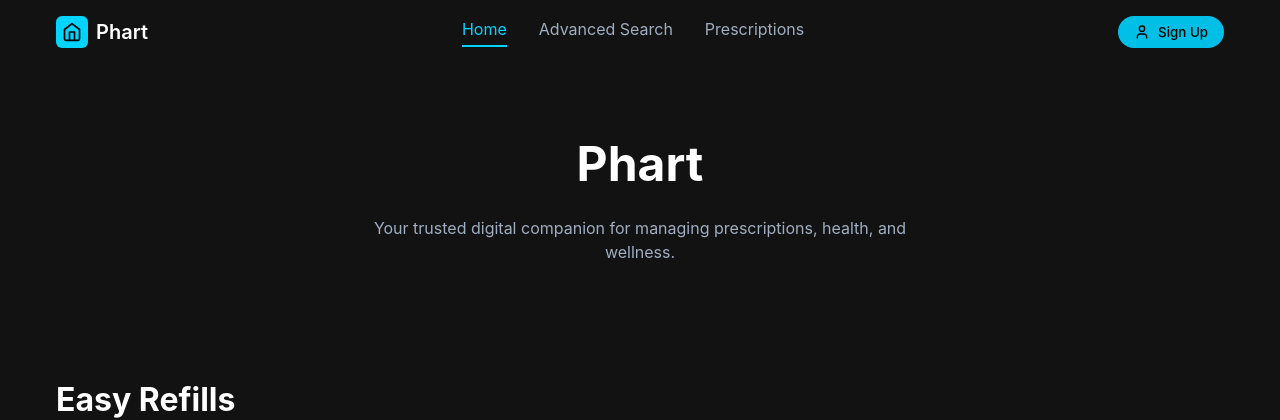
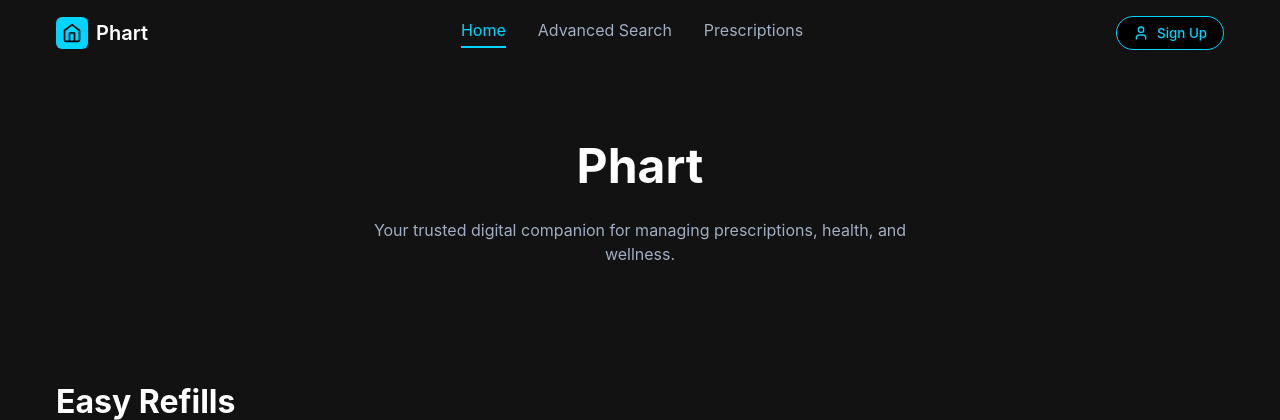
Before and after one commit to TijnvElburg07/Phart, a PHP site: page / in a window 1280 px wide, with the pointer over the restyled element. Shown: the top 420 px of the page. Run offline with PHP 8.4, Linux system fonts and the light colour scheme; some libraries are stand-ins or nearby versions.

Commit message:
button-hover

```diff
--- a/css/style.css
+++ b/css/style.css
@@ -110,7 +110,10 @@
     }
 
     .btn-primary:hover {
-        background-color: #00bfe6;
+      border: 1px solid #00d4ff;
+      color:#00d4ff;
+      background-color: #000000;
+
     }
 
     .btn-text {
@@ -121,6 +124,7 @@
 
     .btn-text:hover {
       text-decoration: underline;
+      color: #8A78FF;
     }
 
     /* Hero section */
@@ -323,7 +327,7 @@
     }
 
     .btn-cta:hover {
-        background-color: #00bfe6;
+      background-color: #8A78FF;
     }
 
     /* Footer */
```
Lines whose indentation alone changed are shown as unchanged.
